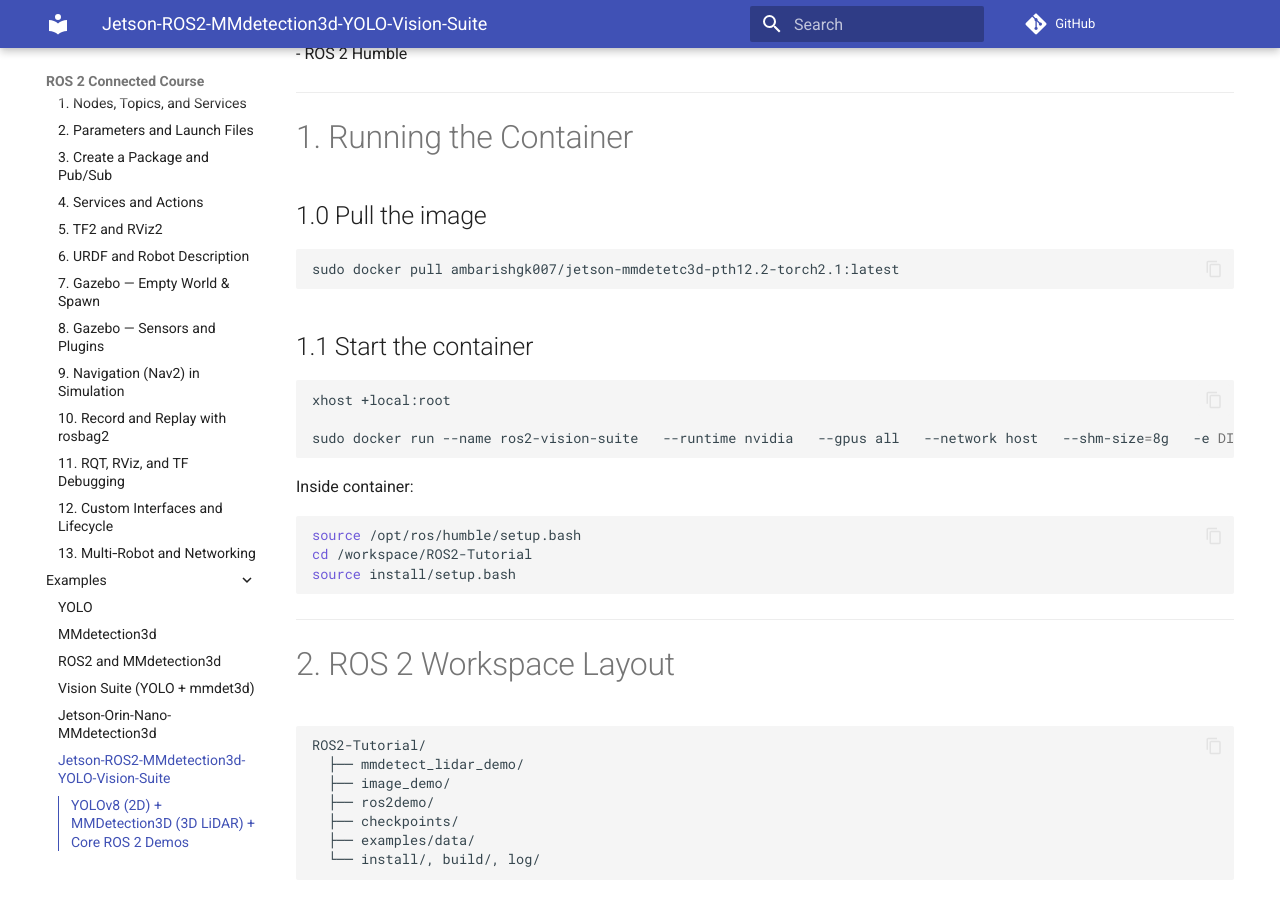
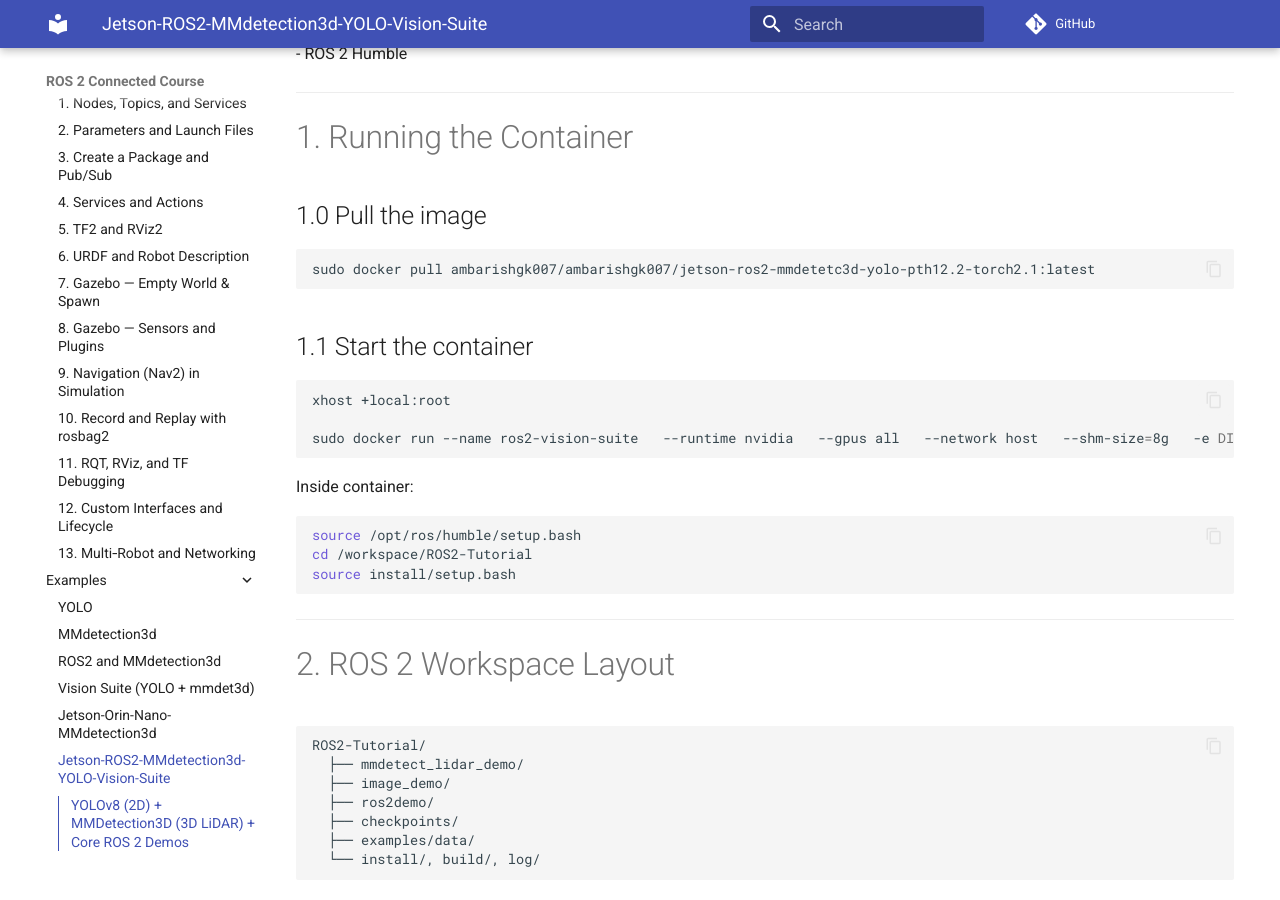
Before and after one commit to AmbarishGK/ROS2-Tutorial, an MkDocs documentation site: the page built from docs/ROS2_Jetson_Vision_Suite_README.md, in a window 1280 px wide and 900 px high, scrolled down 759 px. Built offline with MkDocs 1.6.1 and Material for MkDocs 9.7.7, drawn with Linux system fonts in a browser that asks for light colours; comment, search, counter and statistics services are not loaded.

Commit message:
changed image

````diff
--- a/docs/ROS2_Jetson_Vision_Suite_README.md
+++ b/docs/ROS2_Jetson_Vision_Suite_README.md
@@ -33,7 +33,7 @@
 ## 1.0 Pull the image
 
 ```bash
-sudo docker pull ambarishgk007/jetson-mmdetetc3d-pth12.2-torch2.1:latest
+sudo docker pull ambarishgk007/ambarishgk007/jetson-ros2-mmdetetc3d-yolo-pth12.2-torch2.1:latest
 ```
 
 ## 1.1 Start the container
@@ -41,7 +41,7 @@
 ```bash
 xhost +local:root
 
-sudo docker run --name ros2-vision-suite   --runtime nvidia   --gpus all   --network host   --shm-size=8g   -e DISPLAY=$DISPLAY   -v /tmp/.X11-unix:/tmp/.X11-unix:rw   -it ambarishgk007/jetson-mmdetetc3d-pth12.2-torch2.1:latest  bash
+sudo docker run --name ros2-vision-suite   --runtime nvidia   --gpus all   --network host   --shm-size=8g   -e DISPLAY=$DISPLAY   -v /tmp/.X11-unix:/tmp/.X11-unix:rw   -it ambarishgk007/ambarishgk007/jetson-ros2-mmdetetc3d-yolo-pth12.2-torch2.1:latest  bash
 ```
 
 Inside container:
````
